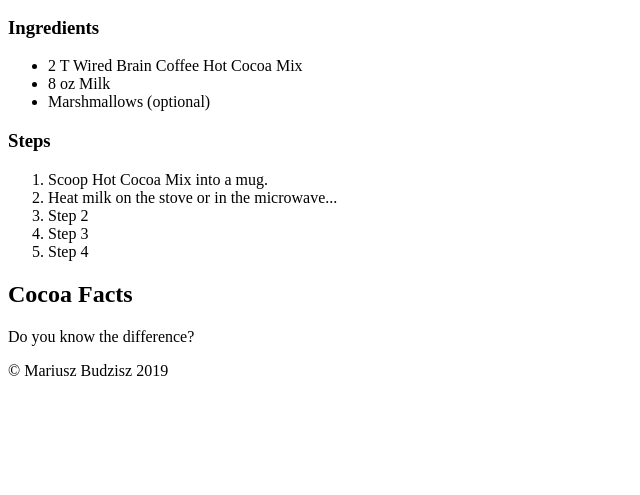
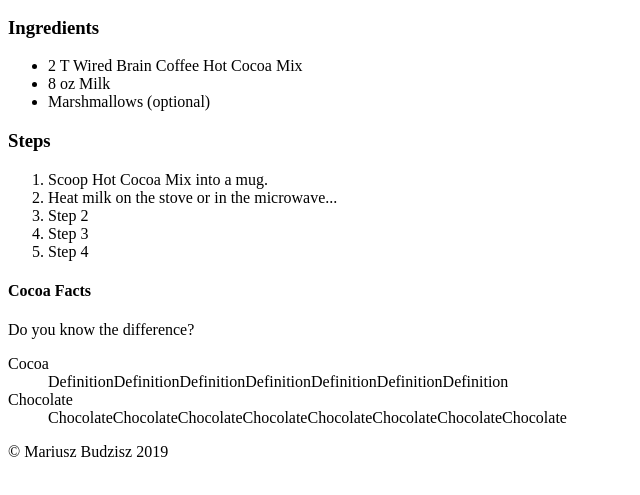
Before and after one commit to mariuszbyahoo/HTMLFundamentalsMattMilner, a plain HTML site: page recipes.html in a window 1280 px wide. Shown: the part 97-592 px from the top of the page, without its empty margins (0-640 px from the left). Drawn offline with Linux system fonts and the light colour scheme.

Commit message:
Definition Lists

```diff
--- a/recipes.html
+++ b/recipes.html
@@ -35,8 +35,19 @@
     </ol>
 </article>
 
-<h2>Cocoa Facts</h2>
-<p>Do you know the difference?</p>
+<section title="Interesting Cocoa Facts">
+    <h4>Cocoa Facts</h4>
+    <span>Do you know the difference?</span>
+
+    <dl>
+        <dt>Cocoa</dt>
+        <dd>DefinitionDefinitionDefinitionDefinitionDefinitionDefinitionDefinition</dd>
+
+        <dt>Chocolate</dt>
+        <dd>ChocolateChocolateChocolateChocolateChocolateChocolateChocolateChocolate</dd>
+    </dl>
+
+</section>
 <footer>
     &copy; Mariusz Budzisz 2019
 </footer>
```
